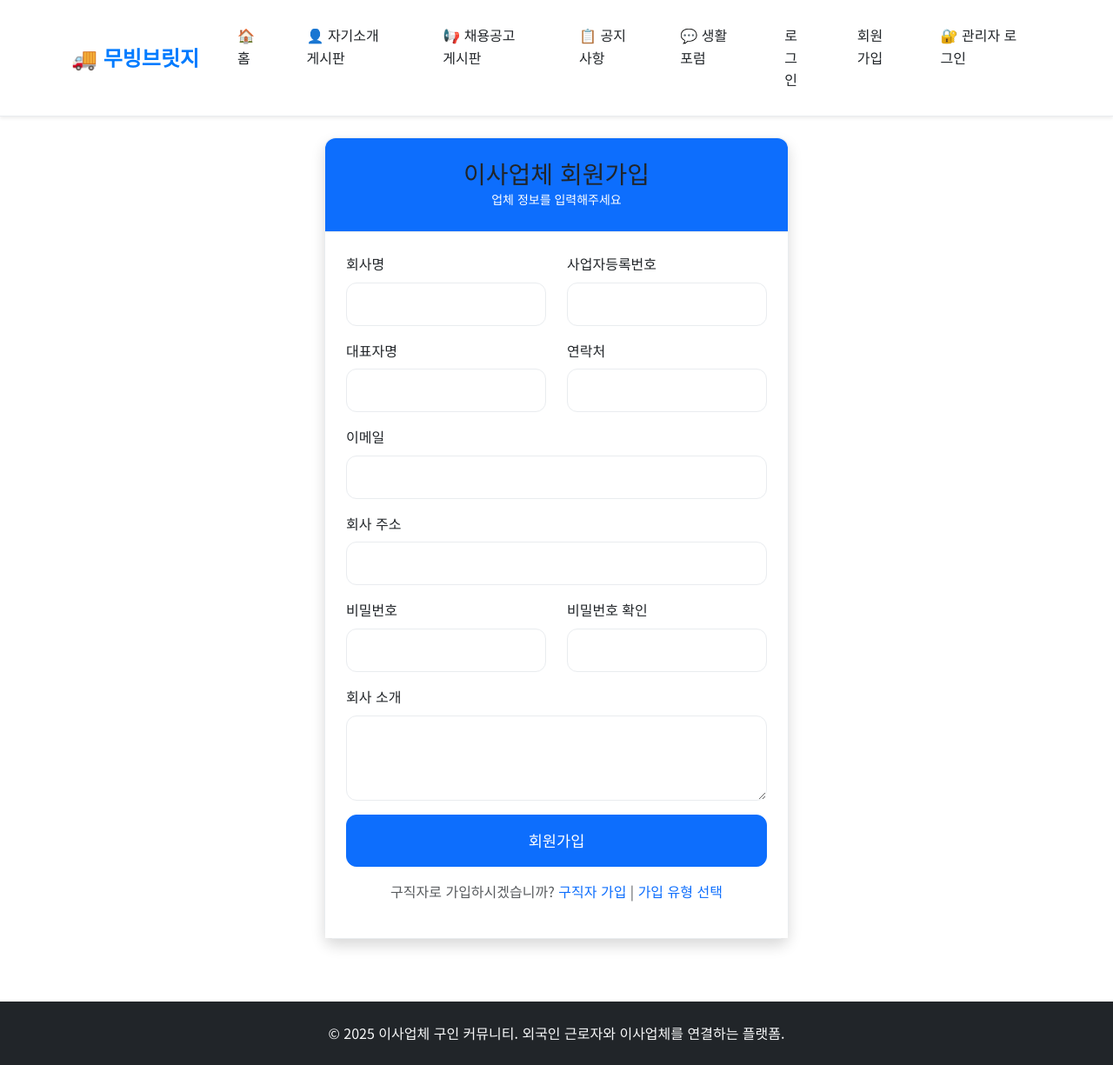
After one commit to chunja07/MovingBridge, a Flask app: page /register/company in a window 1280 px wide. The commit adds this page. Shown: the whole page at 87% size. Run offline with Flask 3, Linux system fonts and the light colour scheme; some libraries are stand-ins or nearby versions.

Commit message:
Separate registration flows on the website for companies and job seekers
Implements distinct registration routes and forms for companies and workers using Flask and WTForms.

Replit-Commit-Author: Agent
Replit-Commit-Session-Id: 0f8dae57-bfae-4d91-bc04-a7b4eaf506f1
Replit-Commit-Screenshot-Url: https://storage.googleapis.com/screenshot-production-us-central1/f03fd319-b2ac-458b-ba6e-ce1261aad4c0/9c14f2f6-ea62-4eac-b0df-3ddb4010e3c3.jpg

```diff
--- a/app.py
+++ b/app.py
@@ -153,6 +153,18 @@ class Step2RegisterForm(FlaskForm):
         ('flexible', '유연근무')
     ])
     submit = SubmitField('정보 업데이트')
+
+class CompanyRegisterForm(FlaskForm):
+    company_name = StringField('회사명', validators=[DataRequired(), Length(min=2, max=100)])
+    business_number = StringField('사업자등록번호', validators=[DataRequired(), Length(min=10, max=20)])
+    ceo_name = StringField('대표자명', validators=[DataRequired(), Length(min=2, max=50)])
+    contact_number = StringField('연락처', validators=[DataRequired(), Length(min=10, max=20)])
+    email = StringField('이메일', validators=[DataRequired(), Length(min=5, max=120)])
+    password = PasswordField('비밀번호', validators=[DataRequired(), Length(min=8, max=128)])
+    confirm_password = PasswordField('비밀번호 확인', validators=[DataRequired()])
+    address = StringField('회사 주소', validators=[DataRequired(), Length(min=5, max=200)])
+    company_description = TextAreaField('회사 소개', validators=[Optional(), Length(max=500)])
+    submit = SubmitField('회원가입')
 
 # Security headers with Flask-Talisman
 csp = {
@@ -534,8 +546,72 @@ def require_admin():
         return redirect(url_for('admin_login'))
     return None
 
-# Step 1 Registration route
-@app.route('/register', methods=['GET', 'POST'])
+# Registration choice route
+@app.route('/register')
+def register_choice():
+    return render_template('register_choice.html')
+
+# Company registration route
+@app.route('/register/company', methods=['GET', 'POST'])
+def register_company():
+    form = CompanyRegisterForm()
+
+    if form.validate_on_submit():
+        # Password confirmation check
+        if form.password.data != form.confirm_password.data:
+            flash('비밀번호가 일치하지 않습니다.', 'error')
+            return render_template('register_company.html', form=form)
+
+        conn = get_db_connection()
+        if not conn:
+            flash('데이터베이스 연결 오류가 발생했습니다.', 'error')
+            return render_template('register_company.html', form=form)
+
+        try:
+            with conn.cursor() as cur:
+                # Check if company already exists
+                cur.execute('SELECT id FROM companies WHERE email = %s OR business_number = %s',
+                           (form.email.data, form.business_number.data))
+                existing_company = cur.fetchone()
+
+                if existing_company:
+                    flash('이미 등록된 이메일 또는 사업자등록번호입니다.', 'error')
+                    return render_template('register_company.html', form=form)
+
+                # Hash password and create company
+                password_hash = generate_password_hash(form.password.data)
+                cur.execute('''
+                    INSERT INTO companies (
+                        company_name, business_number, ceo_name, contact_number,
+                        email, password_hash, address, company_description, created_at
+                    ) VALUES (%s, %s, %s, %s, %s, %s, %s, %s, NOW())
+                ''', (
+                    form.company_name.data,
+                    form.business_number.data,
+                    form.ceo_name.data,
+                    form.contact_number.data,
+                    form.email.data,
+                    password_hash,
+                    form.address.data,
+                    form.company_description.data
+                ))
+                conn.commit()
+
+                flash('업체 회원가입이 완료되었습니다! 로그인해주세요.', 'success')
+                return redirect(url_for('login'))
+
+        except Exception as e:
+            logging.error(f"Error creating company: {e}")
+            flash('회원가입 중 오류가 발생했습니다.', 'error')
+            return render_template('register_company.html', form=form)
+        finally:
+            conn.close()
+
+    return render_template('register_company.html', form=form)
+
+# Worker Registration route (Step 1) - Keep original /register for workers
+@app.route('/register/worker', methods=['GET', 'POST'])
+@app.route('/register-worker', methods=['GET', 'POST'])
 def register():
     form = Step1RegisterForm()
 
--- /dev/null
+++ b/templates/register_company.html
@@ -0,0 +1,113 @@
+{% extends "base.html" %}
+
+{% block title %}업체 회원가입 - 무빙브릿지{% endblock %}
+
+{% block content %}
+<div class="container">
+    <div class="row justify-content-center">
+        <div class="col-md-8 col-lg-6">
+            <div class="card shadow">
+                <div class="card-header bg-primary text-white text-center">
+                    <h3 class="mb-0">이사업체 회원가입</h3>
+                    <small>업체 정보를 입력해주세요</small>
+                </div>
+                <div class="card-body">
+                    <form method="POST">
+                        {{ form.hidden_tag() }}
+
+                        <div class="row">
+                            <div class="col-md-6 mb-3">
+                                {{ form.company_name.label(class="form-label") }}
+                                {{ form.company_name(class="form-control") }}
+                                {% for error in form.company_name.errors %}
+                                    <div class="text-danger small">{{ error }}</div>
+                                {% endfor %}
+                            </div>
+
+                            <div class="col-md-6 mb-3">
+                                {{ form.business_number.label(class="form-label") }}
+                                {{ form.business_number(class="form-control") }}
+                                {% for error in form.business_number.errors %}
+                                    <div class="text-danger small">{{ error }}</div>
+                                {% endfor %}
+                            </div>
+                        </div>
+
+                        <div class="row">
+                            <div class="col-md-6 mb-3">
+                                {{ form.ceo_name.label(class="form-label") }}
+                                {{ form.ceo_name(class="form-control") }}
+                                {% for error in form.ceo_name.errors %}
+                                    <div class="text-danger small">{{ error }}</div>
+                                {% endfor %}
+                            </div>
+
+                            <div class="col-md-6 mb-3">
+                                {{ form.contact_number.label(class="form-label") }}
+                                {{ form.contact_number(class="form-control") }}
+                                {% for error in form.contact_number.errors %}
+                                    <div class="text-danger small">{{ error }}</div>
+                                {% endfor %}
+                            </div>
+                        </div>
+
+                        <div class="mb-3">
+                            {{ form.email.label(class="form-label") }}
+                            {{ form.email(class="form-control") }}
+                            {% for error in form.email.errors %}
+                                <div class="text-danger small">{{ error }}</div>
+                            {% endfor %}
+                        </div>
+
+                        <div class="mb-3">
+                            {{ form.address.label(class="form-label") }}
+                            {{ form.address(class="form-control") }}
+                            {% for error in form.address.errors %}
+                                <div class="text-danger small">{{ error }}</div>
+                            {% endfor %}
+                        </div>
+
+                        <div class="row">
+                            <div class="col-md-6 mb-3">
+                                {{ form.password.label(class="form-label") }}
+                                {{ form.password(class="form-control") }}
+                                {% for error in form.password.errors %}
+                                    <div class="text-danger small">{{ error }}</div>
+                                {% endfor %}
+                            </div>
+
+                            <div class="col-md-6 mb-3">
+                                {{ form.confirm_password.label(class="form-label") }}
+                                {{ form.confirm_password(class="form-control") }}
+                                {% for error in form.confirm_password.errors %}
+                                    <div class="text-danger small">{{ error }}</div>
+                                {% endfor %}
+                            </div>
+                        </div>
+
+                        <div class="mb-3">
+                            {{ form.company_description.label(class="form-label") }}
+                            {{ form.company_description(class="form-control", rows="3") }}
+                            {% for error in form.company_description.errors %}
+                                <div class="text-danger small">{{ error }}</div>
+                            {% endfor %}
+                        </div>
+
+                        <div class="d-grid">
+                            {{ form.submit(class="btn btn-primary btn-lg") }}
+                        </div>
+                    </form>
+
+                    <div class="text-center mt-3">
+                        <p class="text-muted">
+                            구직자로 가입하시겠습니까?
+                            <a href="{{ url_for('register') }}" class="text-decoration-none">구직자 가입</a> |
+                            <a href="{{ url_for('register_choice') }}" class="text-decoration-none">가입 유형 선택</a>
+                        </p>
+                    </div>
+                </div>
+            </div>
+        </div>
+    </div>
+</div>
+{% endblock %}
```
Also changed, not shown: replit.md (+6 -2 lines), templates/register.html (+8 -0 lines), templates/register_choice.html (added, +71 -0 lines).
